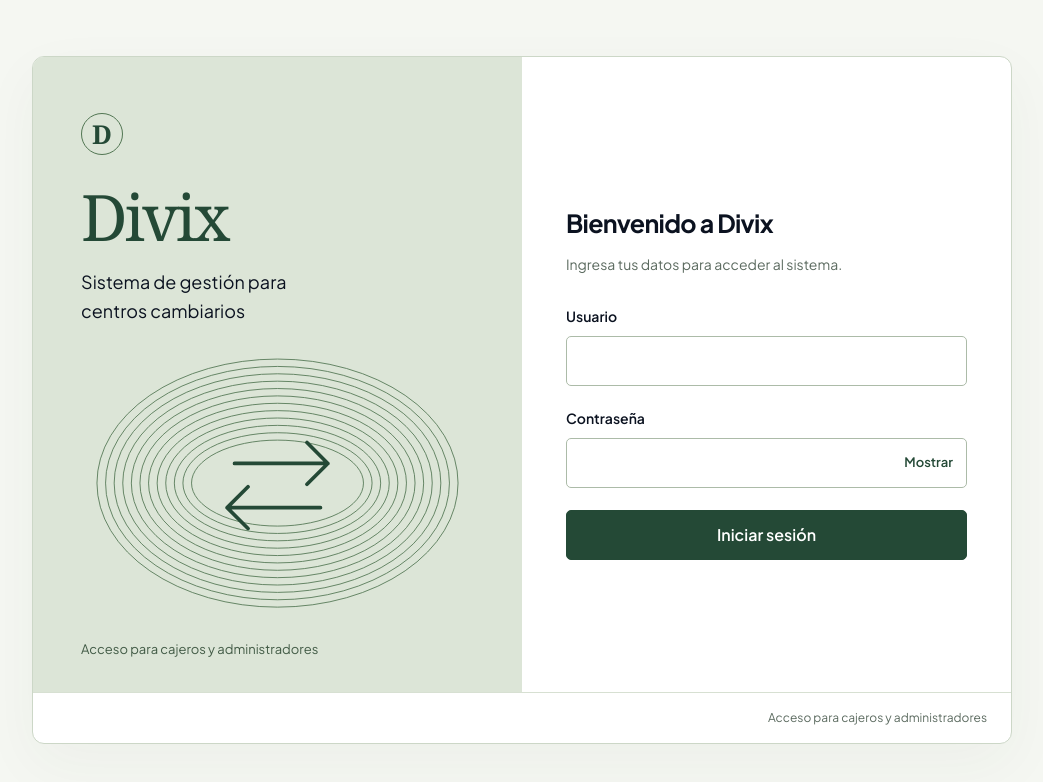
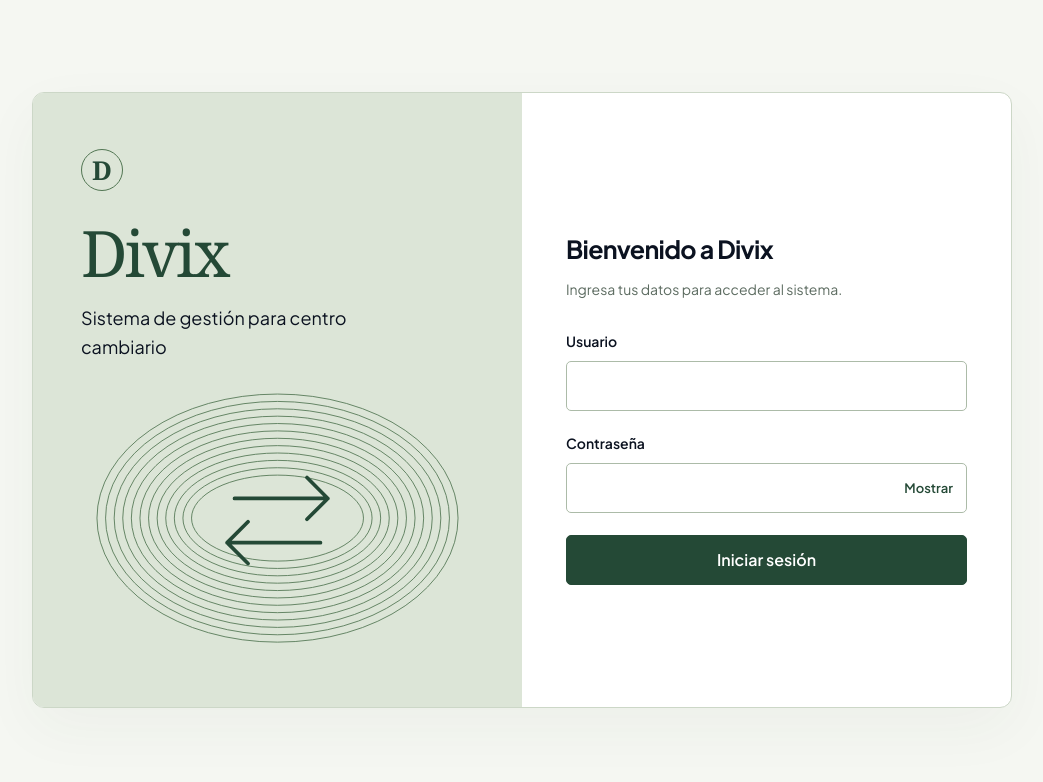
Before and after one commit to raulchvzt/Divix, a React (Vite) app in the folder frontend/: page /login in a window 1280 px wide. Shown: the top 782 px of the page, without its empty margins (118-1161 px from the left). Built offline with nearby package versions, Linux system fonts and the light colour scheme; no server answers.

Commit message:
fix: Error de letra

```diff
--- a/frontend/src/pages/Login.jsx
+++ b/frontend/src/pages/Login.jsx
@@ -15,7 +15,7 @@ export default function Login() {
         <header className="brand">
           <div className="brand-mark" aria-hidden="true">D</div>
           <p className="brand-name">Divix</p>
-          <p className="brand-description">Sistema de gestión para centros cambiarios</p>
+          <p className="brand-description">Sistema de gestión para centro cambiario</p>
           <div className="currency-engraving" aria-hidden="true">
             <svg viewBox="0 0 320 220" fill="none">
               {Array.from({ length: 12 }, (_, index) => (
@@ -24,14 +24,12 @@ export default function Login() {
               <path className="exchange-symbol" d="M125 94h76m-17-17 17 17-17 17M195 130h-76m17-17-17 17 17 17" />
             </svg>
           </div>
-          <p className="brand-audience">Acceso para cajeros y administradores</p>
         </header>
         <section className="login-card" aria-labelledby="login-heading">
           <h1 id="login-heading" tabIndex={-1}>Bienvenido a Divix</h1>
           <p className="card-description">Ingresa tus datos para acceder al sistema.</p>
           <LoginForm onSuccess={() => navigate(rutaInicio(), { replace: true })} />
         </section>
-        <footer className="login-footer">Acceso para cajeros y administradores</footer>
       </div>
     </main>
   )
```
